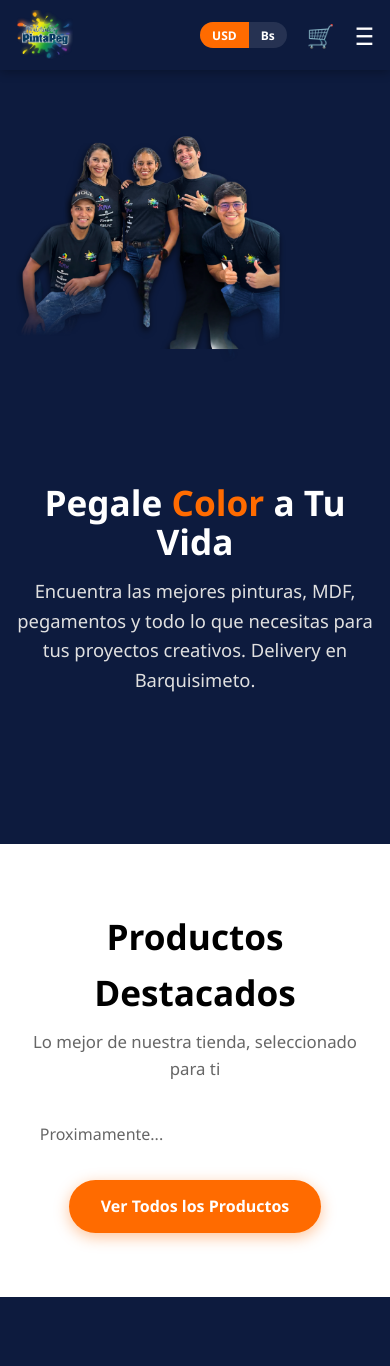
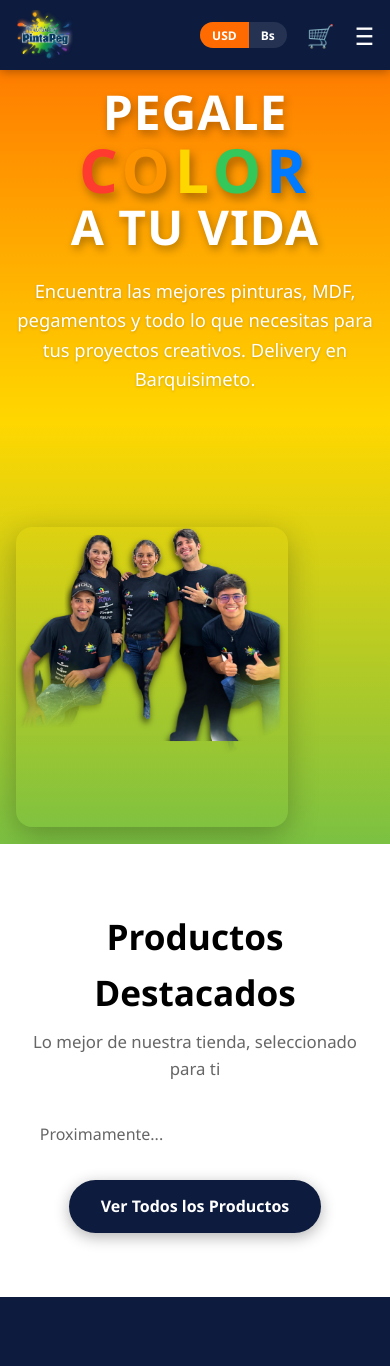
Before and after one commit to Hersil23/pintapeg, a PHP site: page / in a window 390 px wide. Shown: the top 1366 px of the page. Run offline with PHP 8.4, Linux system fonts and the light colour scheme; data comes from the database, SQL or seed files in the repository; data that the repository does not hold is empty; some libraries are stand-ins or nearby versions.

Commit message:
Rediseño hero: degradado naranja-amarillo-verde y texto display
- Fondo hero con gradient #FF6B00 → #FFD700 → #7BC142
- Texto en 3 lineas: PEGALE / COLOR / A TU VIDA, bold 900
- Cada letra de COLOR con color diferente (rojo, naranja, dorado, verde, azul)
- Sombra en texto y foto del equipo con border-radius
- Boton hero con fondo azul marino para contraste
- Responsive: texto reduce a 3rem/3.8rem, imagen debajo del texto

```diff
--- a/assets/css/components.css
+++ b/assets/css/components.css
@@ -142,7 +142,7 @@
   min-height: 100vh;
   display: flex;
   align-items: center;
-  background: var(--azul-marino);
+  background: linear-gradient(180deg, #FF6B00 0%, #FFD700 50%, #7BC142 100%);
   padding-top: 70px;
   position: relative;
   overflow: hidden;
@@ -155,22 +155,34 @@
   align-items: center;
 }
 
-.hero-text h2 {
-  font-size: 3.5rem;
-  color: var(--blanco);
-  line-height: 1.1;
-  margin-bottom: 1rem;
+.hero-title {
+  display: flex;
+  flex-direction: column;
+  margin-bottom: 1.5rem;
 }
 
-.hero-text h2 span {
-  color: var(--naranja);
+.hero-line {
+  display: block;
+  font-size: 5rem;
+  font-weight: 900;
+  color: var(--blanco);
+  line-height: 1.05;
+  text-shadow: 2px 4px 8px rgba(0, 0, 0, 0.3);
+  letter-spacing: 0.02em;
+}
+
+.hero-line.hero-color {
+  font-size: 6rem;
+  letter-spacing: 0.08em;
+  text-shadow: 3px 5px 10px rgba(0, 0, 0, 0.35);
 }
 
 .hero-text p {
   font-size: 1.15rem;
-  color: var(--gris-medio);
+  color: var(--blanco);
   margin-bottom: 2rem;
   line-height: 1.6;
+  text-shadow: 0 1px 3px rgba(0, 0, 0, 0.2);
 }
 
 .hero-image {
@@ -180,6 +192,8 @@
 .hero-image img {
   max-width: 100%;
   max-height: 500px;
+  border-radius: var(--radio-lg);
+  box-shadow: 0 8px 30px rgba(0, 0, 0, 0.25);
 }
 
 /* =============================================
@@ -188,19 +202,19 @@
 .btn-hero {
   display: inline-block;
   padding: 0.85rem 2rem;
-  background: var(--naranja);
+  background: var(--azul-marino);
   color: var(--blanco);
   border-radius: 50px;
   font-weight: 600;
   font-size: 1rem;
   transition: all var(--transicion);
-  box-shadow: 0 4px 15px rgba(255,107,0,0.4);
+  box-shadow: 0 4px 15px rgba(0,0,0,0.3);
 }
 
 .btn-hero:hover {
-  background: #E55D00;
+  background: #0A142F;
   transform: translateY(-2px);
-  box-shadow: 0 6px 20px rgba(255,107,0,0.5);
+  box-shadow: 0 6px 20px rgba(0,0,0,0.4);
 }
 
 .btn-whatsapp {
@@ -862,12 +876,16 @@
     text-align: center;
   }
 
-  .hero-text h2 {
-    font-size: 2.2rem;
+  .hero-line {
+    font-size: 3rem;
+  }
+
+  .hero-line.hero-color {
+    font-size: 3.8rem;
   }
 
   .hero-image {
-    order: -1;
+    order: 1;
   }
 
   .hero-image img {
--- a/index.html
+++ b/index.html
@@ -60,7 +60,13 @@
   <section class="hero">
     <div class="container">
       <div class="hero-text">
-        <h2>Pegale <span>Color</span> a Tu Vida</h2>
+        <h2 class="hero-title">
+          <span class="hero-line">PEGALE</span>
+          <span class="hero-line hero-color">
+            <span style="color:#FF3B30">C</span><span style="color:#FF9500">O</span><span style="color:#FFD700">L</span><span style="color:#34C759">O</span><span style="color:#007AFF">R</span>
+          </span>
+          <span class="hero-line">A TU VIDA</span>
+        </h2>
         <p>Encuentra las mejores pinturas, MDF, pegamentos y todo lo que necesitas para tus proyectos creativos. Delivery en Barquisimeto.</p>
         <a href="/tienda.html" class="btn-hero">Ver Catalogo</a>
       </div>
```
